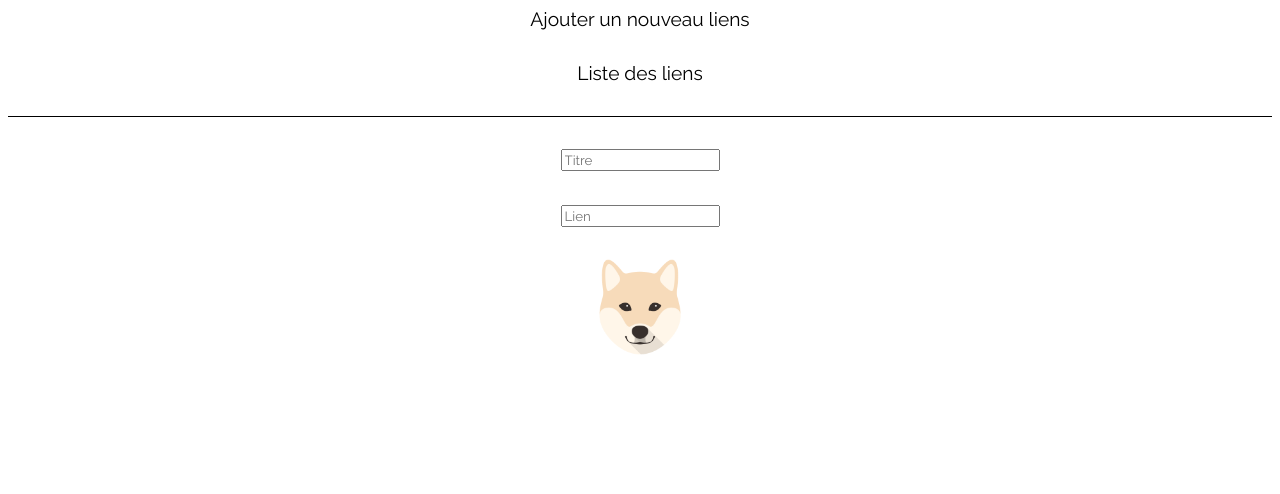
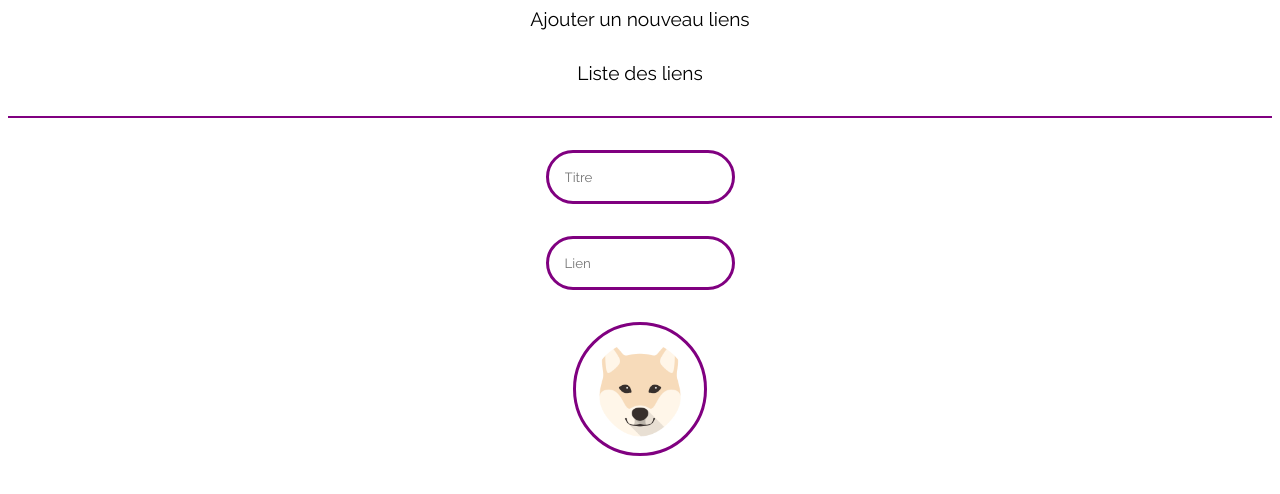
Before and after one commit to Nuxnuxx/linkSaver, a React (Vite) app: page /new in a window 1280 px wide. Shown: the top 494 px of the page. Built offline with nearby package versions, Linux system fonts and the light colour scheme.

Commit message:
premiere version css

```diff
--- a/src/assets/style/style.css
+++ b/src/assets/style/style.css
@@ -25,3 +25,9 @@
   width: 10rem;
   animation: spin 1s cubic-bezier(0.785, 0.135, 0.15, 0.86) infinite;
 }
+
+input {
+  border: 3px solid purple;
+  border-radius: 50px;
+  padding: 1rem;
+}
--- a/src/components/DeleteItem/deleteItem.css
+++ b/src/components/DeleteItem/deleteItem.css
@@ -3,6 +3,7 @@
   cursor: pointer;
   margin-top: 1rem;
   background-color: pink;
-  padding: 0.1rem;
-  border-radius: 10%;
+  padding: 0.5rem;
+  border-radius: 200px;
+  border: 3px solid black;
 }
--- a/src/components/Header/header.css
+++ b/src/components/Header/header.css
@@ -5,7 +5,7 @@
   row-gap: 2rem;
   padding-bottom: 2rem;
   text-align: center;
-  border-bottom: 1px solid black;
+  border-bottom: 2px solid purple;
 }
 
 .link {
--- a/src/components/Item/item.css
+++ b/src/components/Item/item.css
@@ -9,17 +9,19 @@
   align-items: center;
   justify-content: center;
   text-align: center;
+  border: 3px solid black;
 }
 
 .card-layout {
   width: 14rem;
-  height: 15rem;
+  height: 13rem;
   position: relative;
   border-radius: 10%;
   background-color: pink;
   display: flex;
   flex-direction: column;
   row-gap: 5rem;
+  border: 3px solid black;
 }
 
 .card-title {
--- a/src/components/NewItem/newitem.css
+++ b/src/components/NewItem/newitem.css
@@ -18,4 +18,7 @@
 
 .shiba {
   width: 6rem;
+  border: 3px solid purple;
+  border-radius: 100px;
+  padding: 1rem;
 }
--- a/src/components/Search/Search.tsx
+++ b/src/components/Search/Search.tsx
@@ -21,6 +21,7 @@ const Search: React.FC = () => {
           className="input"
           type="text"
           value={name}
+          placeholder="Titre"
           onChange={(e) => {
             setName(e.target.value);
           }}
@@ -35,7 +36,7 @@ const Search: React.FC = () => {
           {results.length ? (
             <Results items={results} />
           ) : (
-            <div className="card">No link</div>
+            <div className="card">Pas de lien</div>
           )}
         </div>
       )}
```
Also changed, not shown: 1 other file (tests, documents, lock files or other folders).
